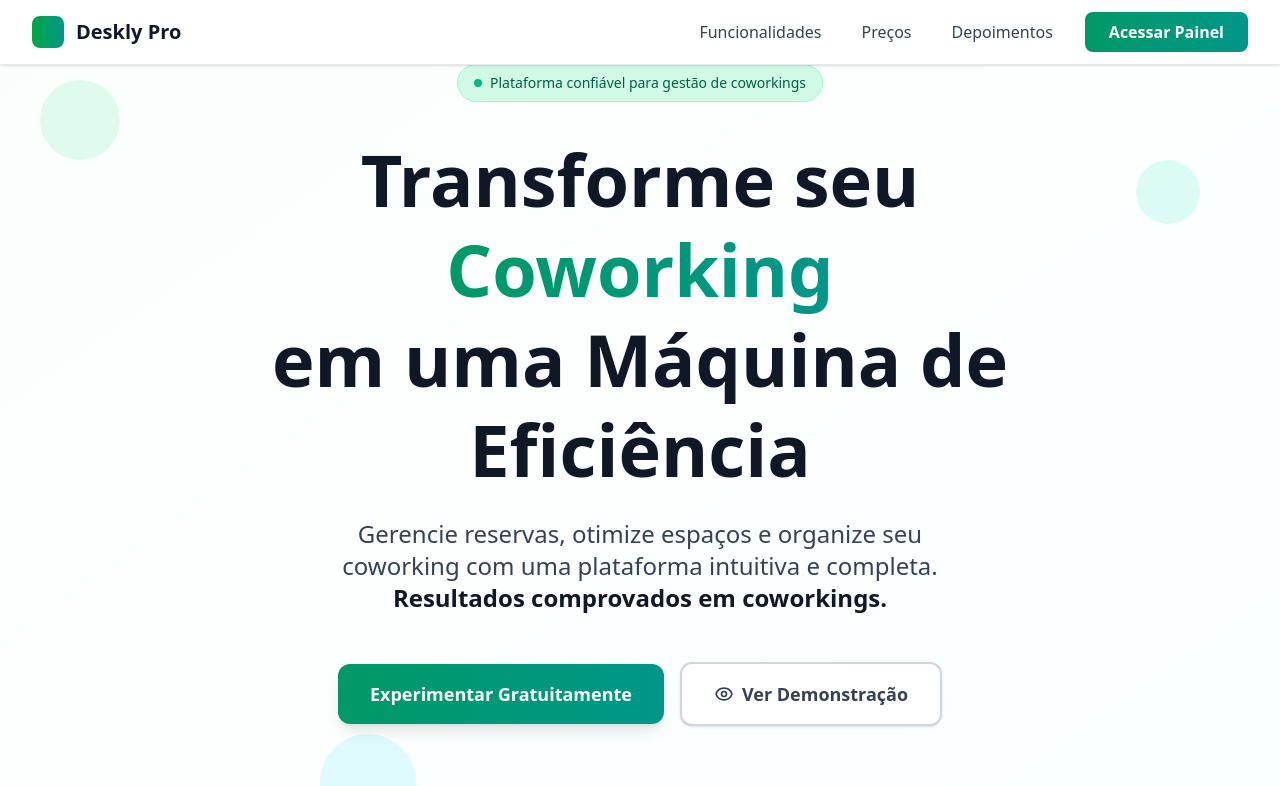
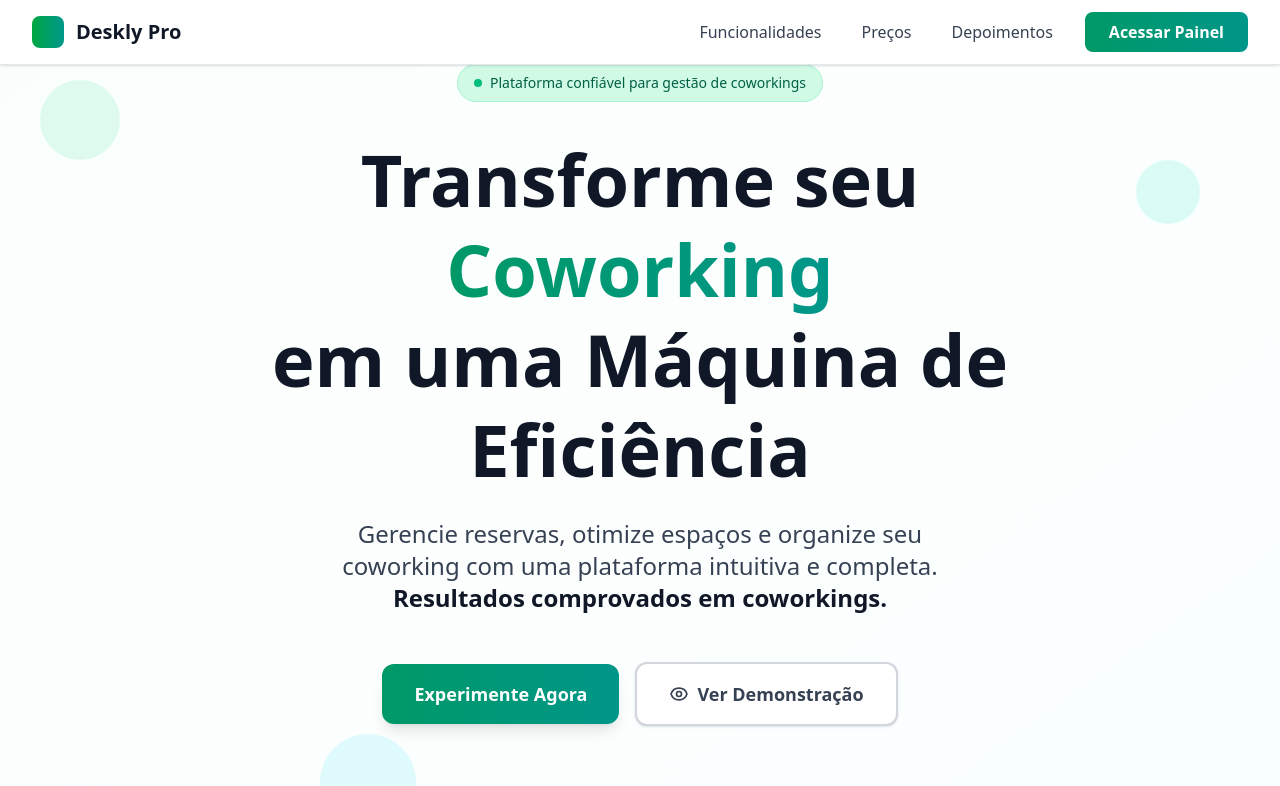
Before and after one commit to AlbertoPortoJr/Deskly, a Next.js app: page /home in a window 1280 px wide. Shown: the top 786 px of the page. Built offline with nearby package versions, Linux system fonts and the light colour scheme.

Commit message:
fixed: ladingPage button name

```diff
--- a/app/home/page.tsx
+++ b/app/home/page.tsx
@@ -234,7 +234,7 @@
                   className="group relative px-6 py-3 text-base font-semibold text-white bg-gradient-to-r from-emerald-600 to-teal-600 rounded-xl shadow-lg hover:shadow-xl transition-all duration-300 focus:outline-none focus:ring-4 focus:ring-emerald-300 sm:px-8 sm:py-4 sm:text-lg"
               aria-label="Começar teste gratuito do Deskly Pro"
             >
-              <span className="relative z-10">Experimentar Gratuitamente</span>
+              <span className="relative z-10">Experimente Agora</span>
               <div className="absolute inset-0 bg-gradient-to-r from-teal-600 to-emerald-600 rounded-xl opacity-0 group-hover:opacity-100 transition-opacity duration-300" aria-hidden="true"></div>
             </Link>
 
```
